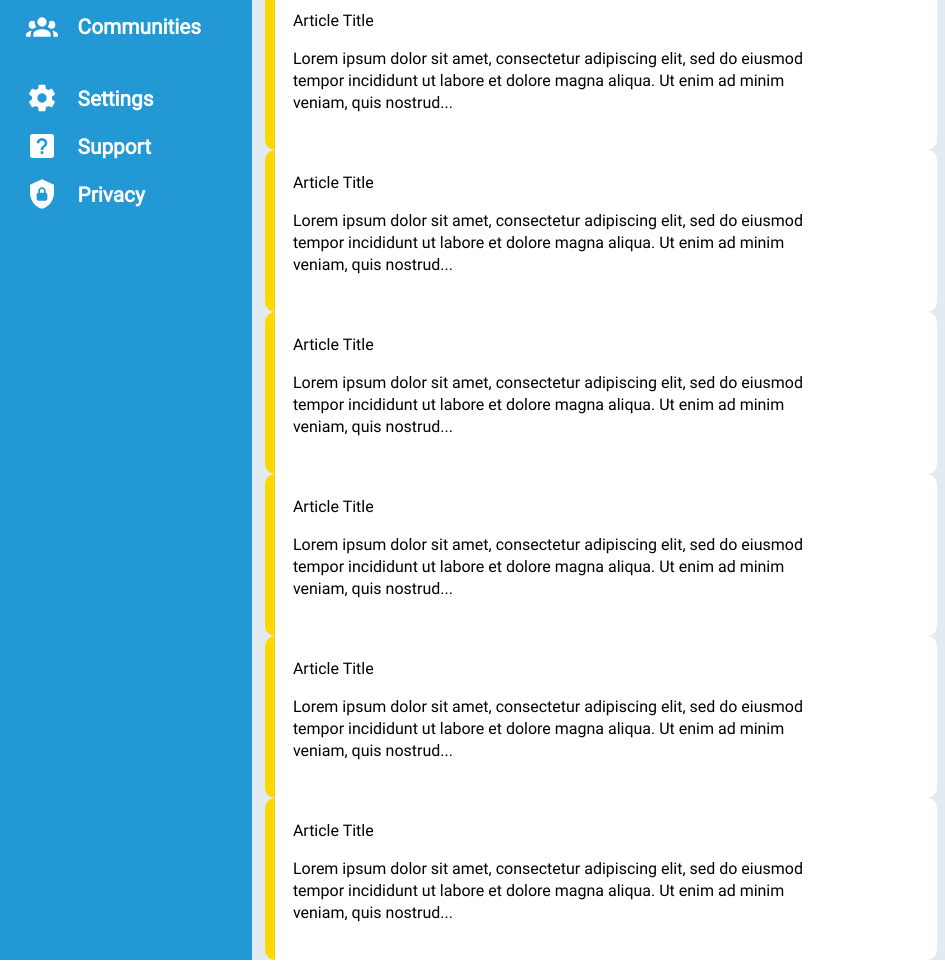
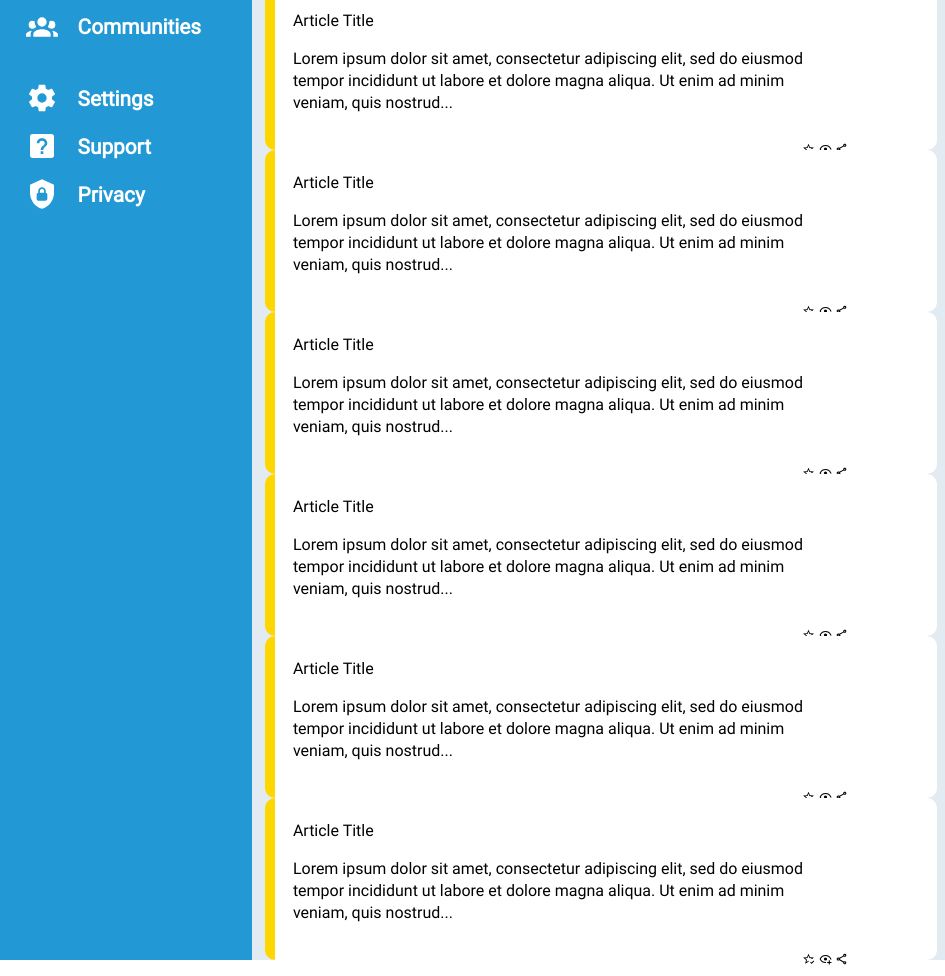
Before and after one commit to ItsTosh/admin-dashboard, a plain HTML site: page index.html in a window 1280 px wide. Shown: the part 342-1318 px from the top of the page, 0-945 px from the left. Drawn offline with Linux system fonts and the light colour scheme; files whose address does not match are found by name.

Commit message:
feat: add svg on cards

```diff
--- a/index.html
+++ b/index.html
@@ -111,26 +111,56 @@
             <div class="card">
               <p class="title">Article Title</p>
               <p>Lorem ipsum dolor sit amet, consectetur adipiscing elit, sed do eiusmod tempor incididunt ut labore et dolore magna aliqua. Ut enim ad minim veniam, quis nostrud...</p>
+              <div class="card-svgs">
+                <img src="./img/star-check-outline.svg">
+                <img src="./img/eye-plus-outline.svg">
+                <img src="./img/share-variant-outline.svg">
+              </div>
             </div>
             <div class="card">
               <p class="title">Article Title</p>
               <p>Lorem ipsum dolor sit amet, consectetur adipiscing elit, sed do eiusmod tempor incididunt ut labore et dolore magna aliqua. Ut enim ad minim veniam, quis nostrud...</p>
+              <div class="card-svgs">
+                <img src="./img/star-check-outline.svg">
+                <img src="./img/eye-plus-outline.svg">
+                <img src="./img/share-variant-outline.svg">
+              </div>
             </div>
             <div class="card">
               <p class="title">Article Title</p>
               <p>Lorem ipsum dolor sit amet, consectetur adipiscing elit, sed do eiusmod tempor incididunt ut labore et dolore magna aliqua. Ut enim ad minim veniam, quis nostrud...</p>
+              <div class="card-svgs">
+                <img src="./img/star-check-outline.svg">
+                <img src="./img/eye-plus-outline.svg">
+                <img src="./img/share-variant-outline.svg">
+              </div>
             </div>
             <div class="card">
               <p class="title">Article Title</p>
               <p>Lorem ipsum dolor sit amet, consectetur adipiscing elit, sed do eiusmod tempor incididunt ut labore et dolore magna aliqua. Ut enim ad minim veniam, quis nostrud...</p>
+              <div class="card-svgs">
+                <img src="./img/star-check-outline.svg">
+                <img src="./img/eye-plus-outline.svg">
+                <img src="./img/share-variant-outline.svg">
+              </div>
             </div>
             <div class="card">
               <p class="title">Article Title</p>
               <p>Lorem ipsum dolor sit amet, consectetur adipiscing elit, sed do eiusmod tempor incididunt ut labore et dolore magna aliqua. Ut enim ad minim veniam, quis nostrud...</p>
+              <div class="card-svgs">
+                <img src="./img/star-check-outline.svg">
+                <img src="./img/eye-plus-outline.svg">
+                <img src="./img/share-variant-outline.svg">
+              </div>
             </div>
             <div class="card">
               <p class="title">Article Title</p>
               <p>Lorem ipsum dolor sit amet, consectetur adipiscing elit, sed do eiusmod tempor incididunt ut labore et dolore magna aliqua. Ut enim ad minim veniam, quis nostrud...</p>
+              <div class="card-svgs">
+                <img src="./img/star-check-outline.svg">
+                <img src="./img/eye-plus-outline.svg">
+                <img src="./img/share-variant-outline.svg">
+              </div>
             </div>
           </div>
 
--- a/styles/styles.css
+++ b/styles/styles.css
@@ -217,6 +217,16 @@
   width: 80%;
 }
 
+.title ~ div > img {
+  margin-top: 3vh;
+  height: 3vh;
+  width: 1vw;
+}
+
+.title ~ div {
+  margin-left: 80%;
+}
+
 .right-sidebar {
   display: grid;
   grid-template-rows: 1fr 1fr;
```
Also changed, not shown: img/eye-plus-outline.svg (added), img/share-variant-outline.svg (added), img/star-check-outline.svg (added).
